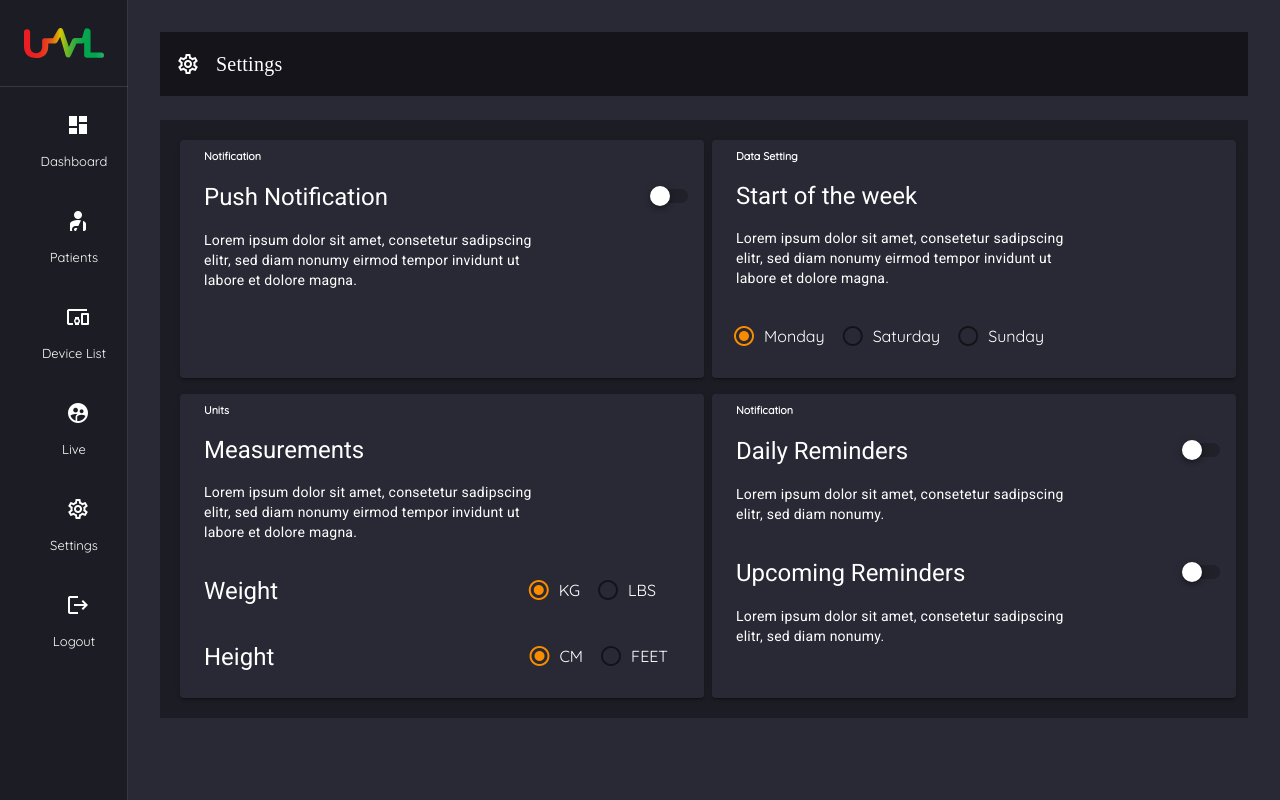
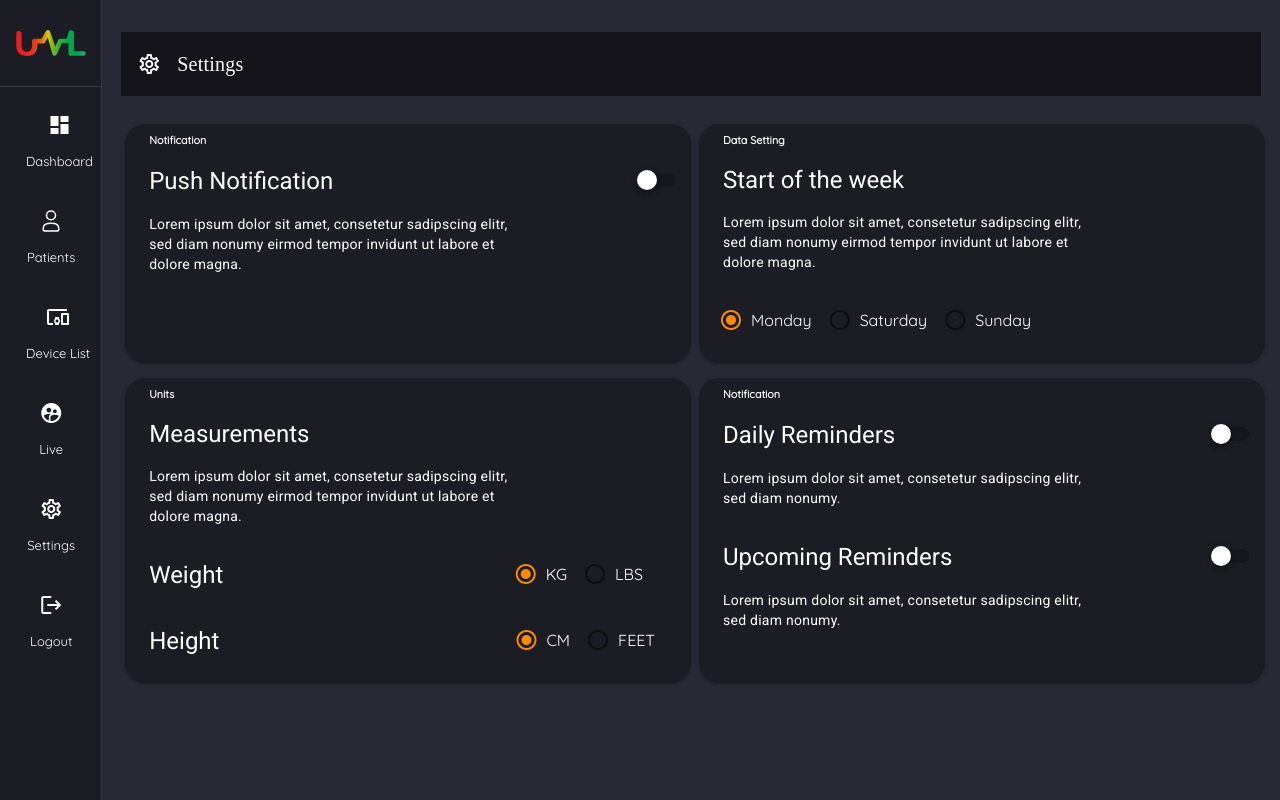
Before and after one commit to krishnaBacancy/vue-medical, a Vue app: page /settings in a window 1280 px wide. Built offline with nearby package versions, Linux system fonts and the light colour scheme; sample sign-in values are in the browser's storage.

Commit message:
images and icons changes, sidebar changes

```diff
--- a/src/components/SearchBar.vue
+++ b/src/components/SearchBar.vue
@@ -9,7 +9,7 @@
             style="width: 100%; border-radius: 50px"
           >
             <div>
-              <v-icon>mdi-magnify</v-icon>
+              <v-icon color="warning">mdi-magnify</v-icon>
               <input
                 type="search"
                 placeholder="Search"
@@ -17,7 +17,10 @@
                 class="ml-2"
                 style="color: white"
               />
-              <v-icon class="ml-2" @click="$store.state.doctors.searchTerm = ''"
+              <v-icon
+                class="ml-2"
+                color="warning"
+                @click="$store.state.doctors.searchTerm = ''"
                 >mdi-close-circle</v-icon
               >
             </div>
--- a/src/layouts/SideBar.vue
+++ b/src/layouts/SideBar.vue
@@ -15,7 +15,7 @@
       width="10%"
       dark
       :style="{
-        width: $vuetify.breakpoint.smAndDown ? '40%' : '10%',
+        width: $vuetify.breakpoint.smAndDown ? '40%' : '8%',
         backgroundColor: $vuetify.breakpoint.smAndDown
           ? 'rgba(0,0,0,0.8)'
           : 'rgba(0,0,0,0.3)',
@@ -44,7 +44,7 @@
         <v-list-item-group active-class="bg-active">
           <v-list-item class="list__item">
             <div class="item__container" @click="goToLink('/')">
-              <v-list-item-icon style="margin-left: 40px">
+              <v-list-item-icon style="margin-left: auto; margin-right: auto">
                 <v-icon>mdi-view-dashboard</v-icon>
               </v-list-item-icon>
 
@@ -56,8 +56,8 @@
 
           <v-list-item class="list__item" link>
             <div class="item__container" @click="goToLink('/patients')">
-              <v-list-item-icon style="margin-left: 40px">
-                <v-icon>mdi-account-injury</v-icon>
+              <v-list-item-icon style="margin-left: auto; margin-right: auto">
+                <v-img src="@/assets/patients.svg"></v-img>
               </v-list-item-icon>
 
               <v-list-item-content>
@@ -75,7 +75,7 @@
               class="item__container"
               @click="$router.push('/user-management')"
             >
-              <v-list-item-icon style="margin-left: 40px">
+              <v-list-item-icon style="margin-left: auto; margin-right: auto">
                 <v-icon>mdi-devices</v-icon>
               </v-list-item-icon>
 
@@ -87,7 +87,7 @@
 
           <v-list-item class="list__item" link v-if="role === 'Admin'">
             <div class="item__container" @click="$router.push('/devices')">
-              <v-list-item-icon style="margin-left: 40px">
+              <v-list-item-icon style="margin-left: auto; margin-right: auto">
                 <v-icon>mdi-devices</v-icon>
               </v-list-item-icon>
 
@@ -99,7 +99,7 @@
 
           <v-list-item class="list__item" link v-if="role !== 'Customer'">
             <div class="item__container" @click="$router.push('/live-device')">
-              <v-list-item-icon style="margin-left: 40px">
+              <v-list-item-icon style="margin-left: auto; margin-right: auto">
                 <v-icon>mdi-account-supervisor-circle</v-icon>
               </v-list-item-icon>
 
@@ -111,7 +111,7 @@
 
           <v-list-item class="list__item" link>
             <div class="item__container" @click="goToLink('/settings')">
-              <v-list-item-icon style="margin-left: 40px">
+              <v-list-item-icon style="margin-left: auto; margin-right: auto">
                 <v-icon>mdi-cog-outline</v-icon>
               </v-list-item-icon>
 
@@ -123,7 +123,7 @@
 
           <v-list-item class="list__item" link>
             <div class="item__container" @click="logOut">
-              <v-list-item-icon style="margin-left: 40px">
+              <v-list-item-icon style="margin-left: auto; margin-right: auto">
                 <v-icon>mdi-logout</v-icon>
               </v-list-item-icon>
 
@@ -136,7 +136,7 @@
       </v-list>
     </v-navigation-drawer>
 
-    <v-main style="width: 95%; margin-left: auto; margin-right: auto">
+    <v-main style="width: 97%; margin-left: auto; margin-right: auto">
       <router-view />
     </v-main>
   </v-app>
--- a/src/views/dashboard/HomeView.vue
+++ b/src/views/dashboard/HomeView.vue
@@ -70,27 +70,27 @@
 
               <div class="d-flex mt-1" style="font-size: 12px">
                 <div class="d-flex ml-2 justify-center align-center">
-                  <v-icon class="white--text">mdi-floor-plan</v-icon>
-                  <span style="color: orange" class="ml-1">Floor - 1 </span>
+                  <v-img src="@/assets/floor.svg"></v-img>
+                  <span style="color: orange" class="ml-2">Floor - 1 </span>
                 </div>
                 <v-spacer></v-spacer>
-                <div class="d-flex mr-8 justify-center align-center">
-                  <v-icon class="white--text">mdi-bed</v-icon>
-                  <span style="color: orange" class="ml-1">Room - 1 </span>
+                <div class="d-flex mr-9 justify-center align-center">
+                  <v-img src="@/assets/rooms.svg"></v-img>
+                  <span style="color: orange" class="ml-2">Room - 1 </span>
                 </div>
               </div>
 
-              <div class="d-flex mt-1" style="font-size: 12px">
+              <div class="d-flex mt-2" style="font-size: 12px">
                 <div class="d-flex ml-2 justify-center align-center">
-                  <v-icon class="white--text">mdi-slot-machine</v-icon>
-                  <span class="ml-1">{{
+                  <v-img src="@/assets/macAddress.svg"></v-img>
+                  <span class="ml-2">{{
                     patient?.macAddressFramed.toUpperCase()
                   }}</span>
                 </div>
                 <v-spacer></v-spacer>
                 <div class="d-flex mr-3 justify-center align-center">
-                  <v-icon class="white--text">mdi-battery</v-icon>
-                  <span class="ml-1">114Hrs 45 Min</span>
+                  <v-img src="@/assets/battery.svg"></v-img>
+                  <span class="ml-2">114Hrs 45 Min</span>
                 </div>
               </div>
 
--- a/src/views/dashboard/PatientDetails.vue
+++ b/src/views/dashboard/PatientDetails.vue
@@ -30,11 +30,14 @@
                 getSingleDeviceData[0]?.customerLastName
               )
             }}
-            - {{ getSingleDeviceData[0]?.macAddressFramed.toUpperCase() }}
           </h3>
           <v-spacer></v-spacer>
-          <h3 class="mr-3">0073fa</h3>
-          <h3 class="mr-3">114Hrs 45Min</h3>
+          <v-img src="@/assets/macAddress.svg" height="30" contain></v-img>
+          <h3 class="mr-3 ml-n15">
+            {{ getSingleDeviceData[0]?.macAddressFramed.toUpperCase() }}
+          </h3>
+          <v-img src="@/assets/battery.svg" height="30" contain></v-img>
+          <h3 class="mr-3 ml-n15">114Hrs 45Min</h3>
           <v-spacer></v-spacer>
           <div class="d-flex align-center justify-center mr-7">
             <h3 class="mr-5">Device Status</h3>
--- a/src/views/patients/AddPatient.vue
+++ b/src/views/patients/AddPatient.vue
@@ -9,16 +9,12 @@
       @addNewPatient="goToPreviousPage"
     />
     <br />
-    <v-container
-      fluid
-      grid-list-md
-      style="background-color: rgba(0, 0, 0, 0.5)"
-    >
+    <div class="pa-3">
       <v-layout row wrap>
         <v-flex d-flex xs12 sm12 md12>
           <v-card
             dark
-            color="rgba(0, 0, 0, 0.3)"
+            color="rgba(0, 0, 0, 0.5)"
             class="mt-2 mb-2 pa-5 white--text"
             style="width: 100%"
           >
@@ -300,7 +296,7 @@
           </v-card>
         </v-flex>
       </v-layout>
-    </v-container>
+    </div>
   </div>
 </template>
 
--- a/src/views/patients/EditPatient.vue
+++ b/src/views/patients/EditPatient.vue
@@ -9,11 +9,7 @@
       @addNewPatient="$router.go(-1)"
     />
     <br />
-    <v-container
-      fluid
-      grid-list-md
-      style="background-color: rgba(0, 0, 0, 0.3)"
-    >
+    <div class="pa-3">
       <v-progress-circular
         indeterminate
         color="blue"
@@ -24,7 +20,7 @@
           <v-card
             style="width: 100%"
             dark
-            color="rgba(0, 0, 0, 0.3)"
+            color="rgba(0, 0, 0, 0.5)"
             class="mt-2 mb-2 pa-5 white--text"
           >
             <v-card-title class="warning--text text-h5 ml-n2 mb-2"
@@ -329,7 +325,7 @@
           </v-card>
         </v-flex>
       </v-layout>
-    </v-container>
+    </div>
   </div>
 </template>
 
--- a/src/views/settings/SettingsView.vue
+++ b/src/views/settings/SettingsView.vue
@@ -2,13 +2,13 @@
   <div>
     <PageHeader title="Settings" pageIcon="mdi-cog-outline" />
     <br />
-    <v-container style="background-color: rgba(0, 0, 0, 0.3)" fluid>
-      <v-layout row wrap class="pa-3">
+    <div>
+      <v-layout row wrap class="pa-2">
         <v-flex d-flex xs12 sm12 md6 class="mt-sm-2 mt-2">
           <v-card
-            color="#282934"
+            color="rgba(0, 0, 0, 0.3)"
             class="ml-2 mb-2 pa-2 white--text"
-            style="width: 100%"
+            style="width: 100%; border-radius: 20px"
           >
             <div class="d-flex ml-4">
               <h6 class="lighten-5">Notification</h6>
@@ -35,9 +35,9 @@
 
         <v-flex d-flex xs12 sm12 md6 class="mt-sm-2">
           <v-card
-            color="#282934"
+            color="rgba(0, 0, 0, 0.3)"
             class="ml-2 mb-2 pa-2 white--text"
-            style="width: 100%"
+            style="width: 100%; border-radius: 20px"
           >
             <div class="d-flex ml-4">
               <h6 class="lighten-5">Data Setting</h6>
@@ -74,9 +74,9 @@
 
         <v-flex d-flex xs12 sm12 md6 class="mt-sm-2">
           <v-card
-            color="#282934"
+            color="rgba(0, 0, 0, 0.3)"
             class="ml-2 mb-2 pa-2 white--text"
-            style="width: 100%"
+            style="width: 100%; border-radius: 20px"
           >
             <div class="d-flex ml-4">
               <h6 class="lighten-5">Units</h6>
@@ -129,9 +129,9 @@
 
         <v-flex d-flex xs12 sm12 md6 class="mt-sm-2">
           <v-card
-            color="#282934"
+            color="rgba(0, 0, 0, 0.3)"
             class="ml-2 mb-2 pa-2 white--text"
-            style="width: 100%"
+            style="width: 100%; border-radius: 20px"
           >
             <div class="d-flex ml-4">
               <h6 class="lighten-5">Notification</h6>
@@ -173,7 +173,7 @@
           </v-card>
         </v-flex>
       </v-layout>
-    </v-container>
+    </div>
   </div>
 </template>
 
```
